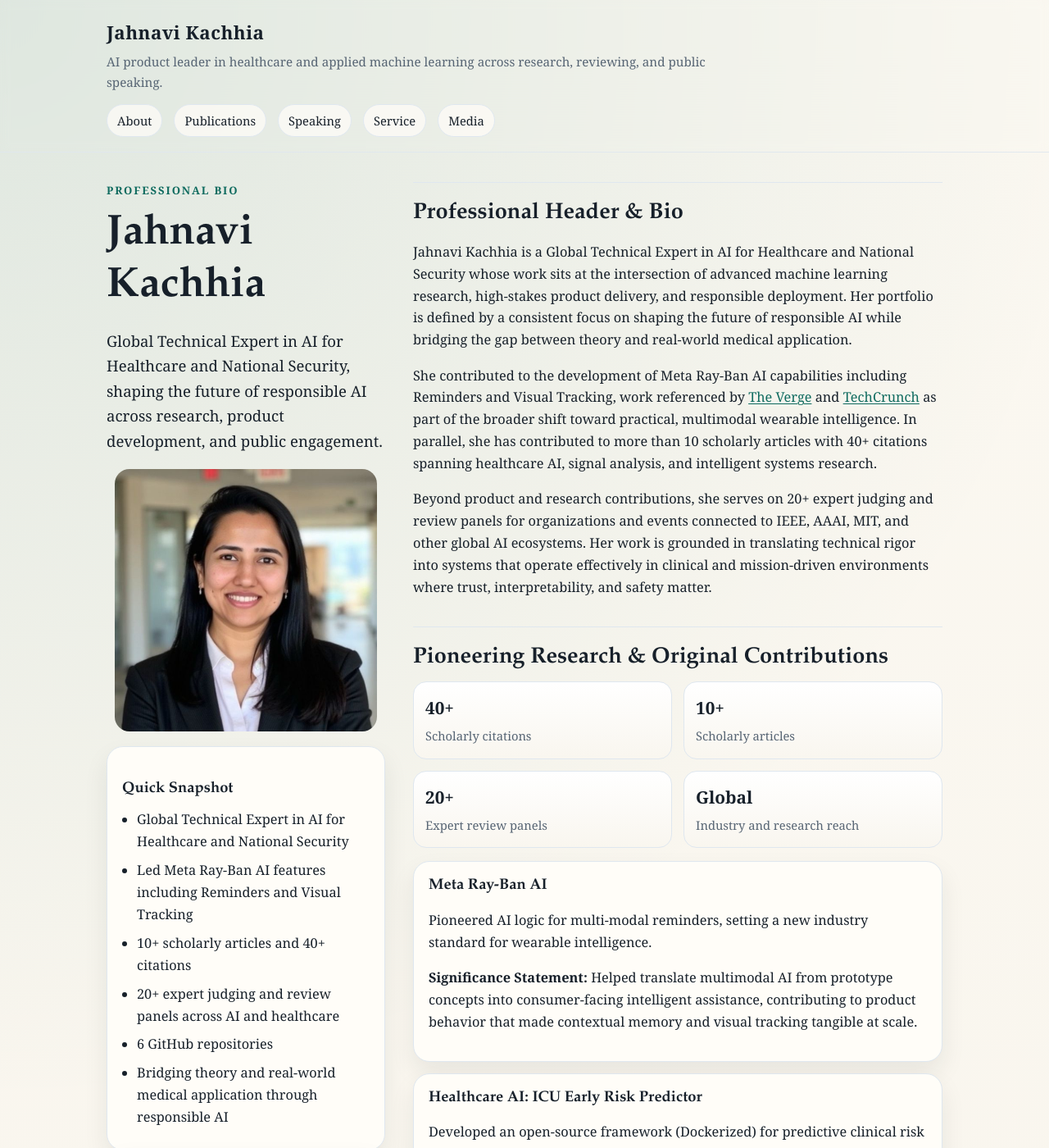
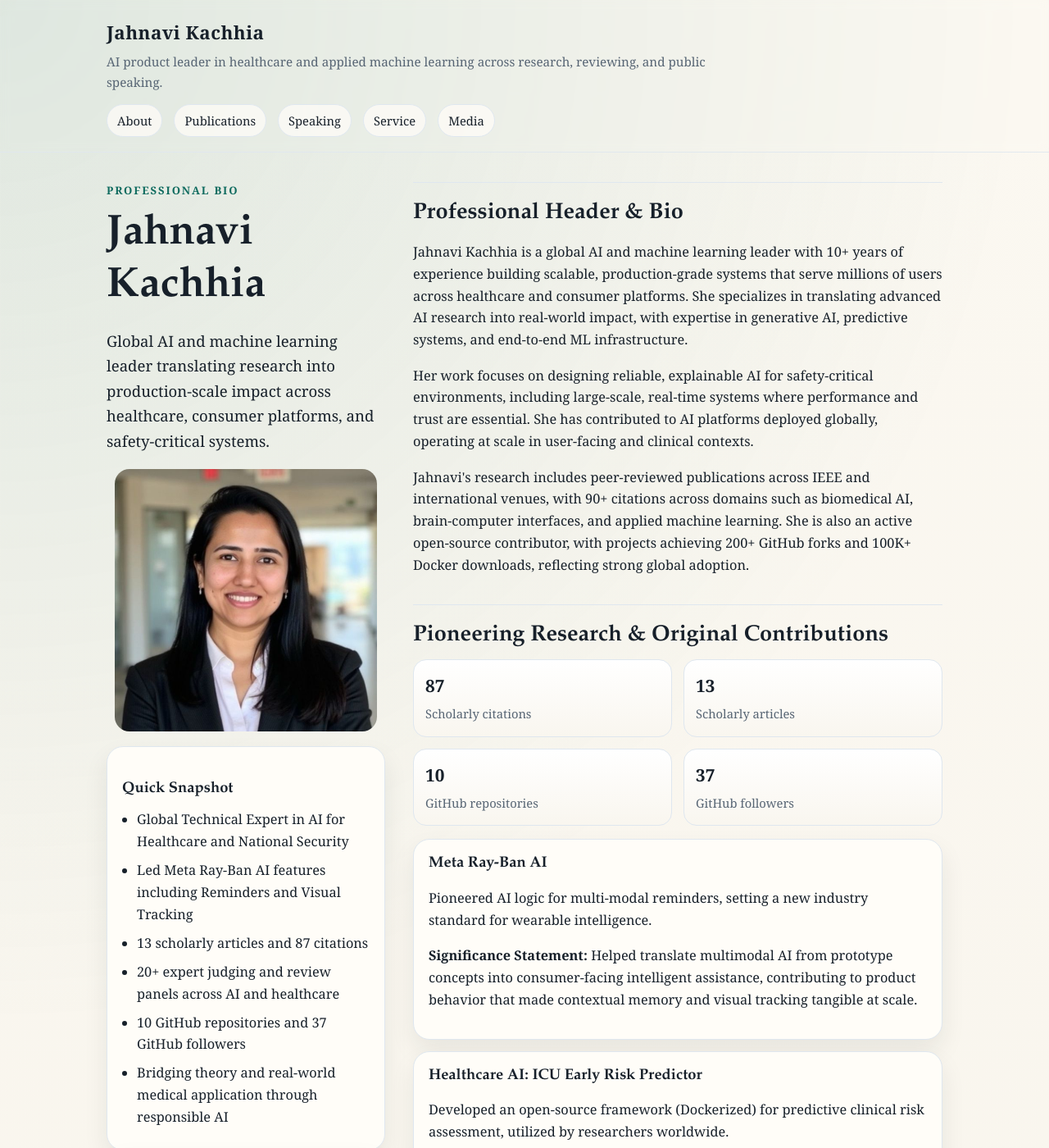
Before and after one commit to jahnavik186/jahnavik186.github.io, a Jekyll site: the page built from index.md, in a window 1280 px wide and 1400 px high. Shown: the whole window at 82% size. Built offline with Jekyll 4.4.1, drawn with Linux system fonts in a browser that asks for light colours; some of the changed text lies outside the part shown.

Commit message:
Update site stats and bio

```diff
--- a/_config.yml
+++ b/_config.yml
@@ -23,9 +23,12 @@ profiles:
   linkedin: "https://www.linkedin.com/in/jk186/"
   researchgate: "https://www.researchgate.net/profile/Jahnavi-Kachhia-2?ev=hdr_xprf"
   orcid: "https://orcid.org/my-orcid?orcid=0009-0000-5870-5132"
-  scholar_citations: "64"
-  scholar_articles: "10"
-  github_repositories: "6"
+  scholar_citations: "87"
+  scholar_articles: "13"
+  github_repositories: "10"
+  github_followers: "37"
+  github_profile_repositories: "6"
+  github_profile_followers: "14"
   github_total_forks: "105"
   github_following: "0"
   github_stars: "2"
--- a/index.md
+++ b/index.md
@@ -7,9 +7,9 @@ title: Home
   <aside class="profile-sidebar">
     <p class="eyebrow">Professional Bio</p>
     <h1>Jahnavi Kachhia</h1>
-    <p class="lead">
-      Global Technical Expert in AI for Healthcare and National Security, shaping the future
-      of responsible AI across research, product development, and public engagement.
+      <p class="lead">
+      Global AI and machine learning leader translating research into production-scale impact
+      across healthcare, consumer platforms, and safety-critical systems.
     </p>
 
     <img src="{{ '/assets/img/profile.jpeg' | relative_url }}" alt="Portrait of Jahnavi Kachhia" class="profile-photo" />
@@ -19,9 +19,9 @@ title: Home
       <ul class="compact-list">
         <li>Global Technical Expert in AI for Healthcare and National Security</li>
         <li>Led Meta Ray-Ban AI features including Reminders and Visual Tracking</li>
-        <li>10+ scholarly articles and 40+ citations</li>
+        <li>13 scholarly articles and 87 citations</li>
         <li>20+ expert judging and review panels across AI and healthcare</li>
-        <li>{{ site.profiles.github_repositories }} GitHub repositories</li>
+        <li>{{ site.profiles.github_repositories }} GitHub repositories and {{ site.profiles.github_followers }} GitHub followers</li>
         <li>Bridging theory and real-world medical application through responsible AI</li>
       </ul>
     </div>
@@ -55,27 +54,23 @@ title: Home
     <section id="about" class="content-block">
       <h2>Professional Header &amp; Bio</h2>
       <p>
-        Jahnavi Kachhia is a Global Technical Expert in AI for Healthcare and National Security
-        whose work sits at the intersection of advanced machine learning research, high-stakes
-        product delivery, and responsible deployment. Her portfolio is defined by a consistent
-        focus on shaping the future of responsible AI while bridging the gap between theory and
-        real-world medical application.
+        Jahnavi Kachhia is a global AI and machine learning leader with 10+ years of experience
+        building scalable, production-grade systems that serve millions of users across healthcare
+        and consumer platforms. She specializes in translating advanced AI research into real-world
+        impact, with expertise in generative AI, predictive systems, and end-to-end ML
+        infrastructure.
       </p>
       <p>
-        She contributed to the development of Meta Ray-Ban AI capabilities including Reminders and
-        Visual Tracking, work referenced by
-        <a href="https://www.theverge.com/2024/9/25/24253712/meta-rayban-ai-features-reminders-translation-transparent-style">The Verge</a>
-        and
-        <a href="https://techcrunch.com/2024/09/25/meta-updates-ray-ban-smart-glasses-with-real-time-ai-video-reminders-and-qr-code-scanning/">TechCrunch</a>
-        as part of the broader shift toward practical, multimodal wearable intelligence. In parallel,
-        she has contributed to more than 10 scholarly articles with 40+ citations spanning healthcare AI,
-        signal analysis, and intelligent systems research.
+        Her work focuses on designing reliable, explainable AI for safety-critical environments,
+        including large-scale, real-time systems where performance and trust are essential. She has
+        contributed to AI platforms deployed globally, operating at scale in user-facing and
+        clinical contexts.
       </p>
       <p>
-        Beyond product and research contributions, she serves on 20+ expert judging and review panels
-        for organizations and events connected to IEEE, AAAI, MIT, and other global AI ecosystems.
-        Her work is grounded in translating technical rigor into systems that operate effectively in
-        clinical and mission-driven environments where trust, interpretability, and safety matter.
+        Jahnavi's research includes peer-reviewed publications across IEEE and international venues,
+        with 90+ citations across domains such as biomedical AI, brain-computer interfaces, and
+        applied machine learning. She is also an active open-source contributor, with projects
+        achieving 200+ GitHub forks and 100K+ Docker downloads, reflecting strong global adoption.
       </p>
     </section>
 
@@ -83,20 +78,20 @@ title: Home
       <h2>Pioneering Research &amp; Original Contributions</h2>
       <div class="stat-grid">
       <div class="stat-card">
-        <strong>40+</strong>
+        <strong>87</strong>
         <span>Scholarly citations</span>
       </div>
       <div class="stat-card">
-        <strong>10+</strong>
+        <strong>13</strong>
         <span>Scholarly articles</span>
       </div>
       <div class="stat-card">
-        <strong>20+</strong>
-        <span>Expert review panels</span>
+        <strong>10</strong>
+        <span>GitHub repositories</span>
       </div>
       <div class="stat-card">
-        <strong>Global</strong>
-        <span>Industry and research reach</span>
+        <strong>37</strong>
+        <span>GitHub followers</span>
       </div>
       </div>
       <div class="contribution-list">
@@ -130,7 +125,7 @@ title: Home
         <li><a href="{{ site.profiles.orcid }}">ORCID</a> - persistent researcher identity and scholarly record linkage</li>
       </ul>
       <div class="kv">
-        <div>GitHub Stats</div><div>{{ site.profiles.github_repositories }} repositories, {{ site.profiles.github_total_forks }} total forks, {{ site.profiles.github_following }} following, {{ site.profiles.github_stars }} starred repositories</div>
+        <div>GitHub Stats</div><div>{{ site.profiles.github_profile_repositories }} repositories, {{ site.profiles.github_profile_followers }} followers, {{ site.profiles.github_following }} following, {{ site.profiles.github_stars }} starred repositories</div>
       </div>
     </section>
 
@@ -210,24 +206,6 @@ title: Home
       <p><a href="{{ '/media/' | relative_url }}">View the full media page</a></p>
     </section>
 
-    <section id="analytics" class="content-block">
-      <h2>Traffic and Profile Link Tracking</h2>
-      <p>
-        This website tracks incoming traffic through Google Analytics 4, including source, medium,
-        campaign, geography, device type, and page-level visits.
-      </p>
-      <p>
-        It also tracks outbound clicks to key external profiles such as Google Scholar, GitHub,
-        Docker Hub, LinkedIn, and email links so I can understand which profile destinations
-        visitors use most often.
-      </p>
-      <p>
-        External platforms such as LinkedIn, Google Scholar, ResearchGate, and ORCID do not provide
-        this website with their internal profile-view counts, so those exact visitor numbers cannot
-        be shown here directly.
-      </p>
-    </section>
-
     <section id="certifications" class="content-block">
       <h2>Certifications</h2>
       <ul>
```
Also changed, not shown: other parts of index.md (+1 -1 lines), service.md (+1 -0 lines).
